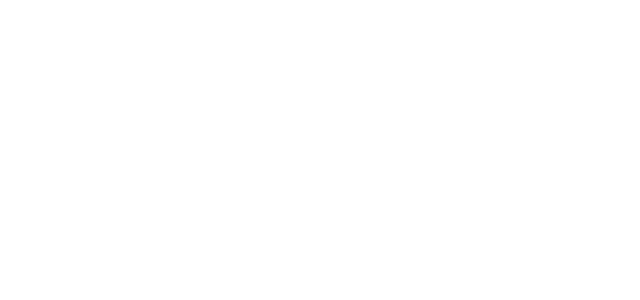
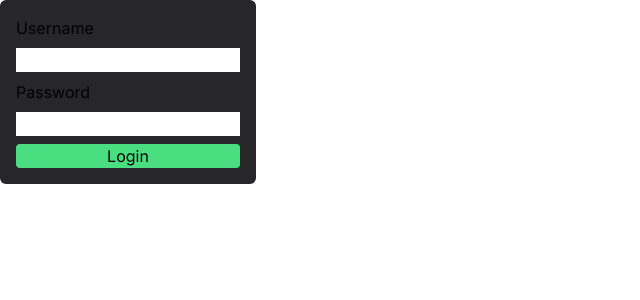
Before and after one commit to niranjanblank/flow_frontend, a Next.js app: page / in a window 1280 px wide. Shown: the top 300 px of the page, without its empty margins (0-640 px from the left). Built offline with nearby package versions, Linux system fonts and the light colour scheme.

Commit message:
token is received and saved to localStorage

```diff
--- /dev/null
+++ b/app/components/Forms/LoginForm.tsx
@@ -0,0 +1,66 @@
+"use client"
+import {useFormik} from "formik"
+import * as Yup from "yup"
+
+export default function LoginForm(){
+
+    // for form validation
+    const formik = useFormik({
+        initialValues: {
+            username: '',
+            password: ''
+        },
+        validationSchema : Yup.object({
+            username: Yup.string().required("Required").min(4,"Must be at least 4 characters"),
+            password: Yup.string().required("Required").min(4,"Must be at least 4 characters")
+        }),
+        onSubmit: async values => {
+            const loginDetails = new URLSearchParams({
+                username: values.username,
+                password: values.password
+              }).toString();
+            console.log("login_details", loginDetails)
+            try{
+                const response = await fetch('http://localhost:8000/token', {
+                    method: 'POST',
+                    headers: {
+                         'Content-Type': 'application/x-www-form-urlencoded'
+                    },
+                    body: loginDetails
+                });
+
+                const data = await response.json();
+                if (data){
+                    console.log("Token received", data);
+                    // Save the token to local storage
+                    localStorage.setItem('access_token', data.access_token);
+                }
+            }
+            catch (error){
+                console.log("Couldnt verify credentials")
+                console.error(error)
+            }
+
+
+        }
+    })
+
+    return (
+        <form
+        className="bg-zinc-800 flex flex-col p-4  w-64 rounded-md gap-2"
+        onSubmit={formik.handleSubmit}>
+            <label>Username</label>
+            <input type="text" id="username"
+            value={formik.values.username}
+            onChange={formik.handleChange}
+            />
+            <label>Password</label>
+            <input type="password"
+            id="password"
+            value={formik.values.password}
+            onChange={formik.handleChange}
+            />
+                <button type="submit" className="w-full h-6 bg-green-400 rounded hover:bg-green-600 ">Login</button>
+        </form>
+    )
+}
--- a/app/page.tsx
+++ b/app/page.tsx
@@ -1,8 +1,10 @@
 import Image from "next/image";
+import LoginForm from "./components/Forms/LoginForm";
 
 export default function Home() {
   return (
     <main>
+      <LoginForm/>
     </main>
   );
 }
--- a/package.json
+++ b/package.json
@@ -9,6 +9,7 @@
     "lint": "next lint"
   },
   "dependencies": {
+    "@hello-pangea/dnd": "^16.6.0",
     "@tanstack/react-query": "^5.51.1",
     "@tanstack/react-query-devtools": "^5.51.1",
     "axios": "^1.6.7",
```
Also changed, not shown: 1 other file (tests, documents, lock files or other folders).
